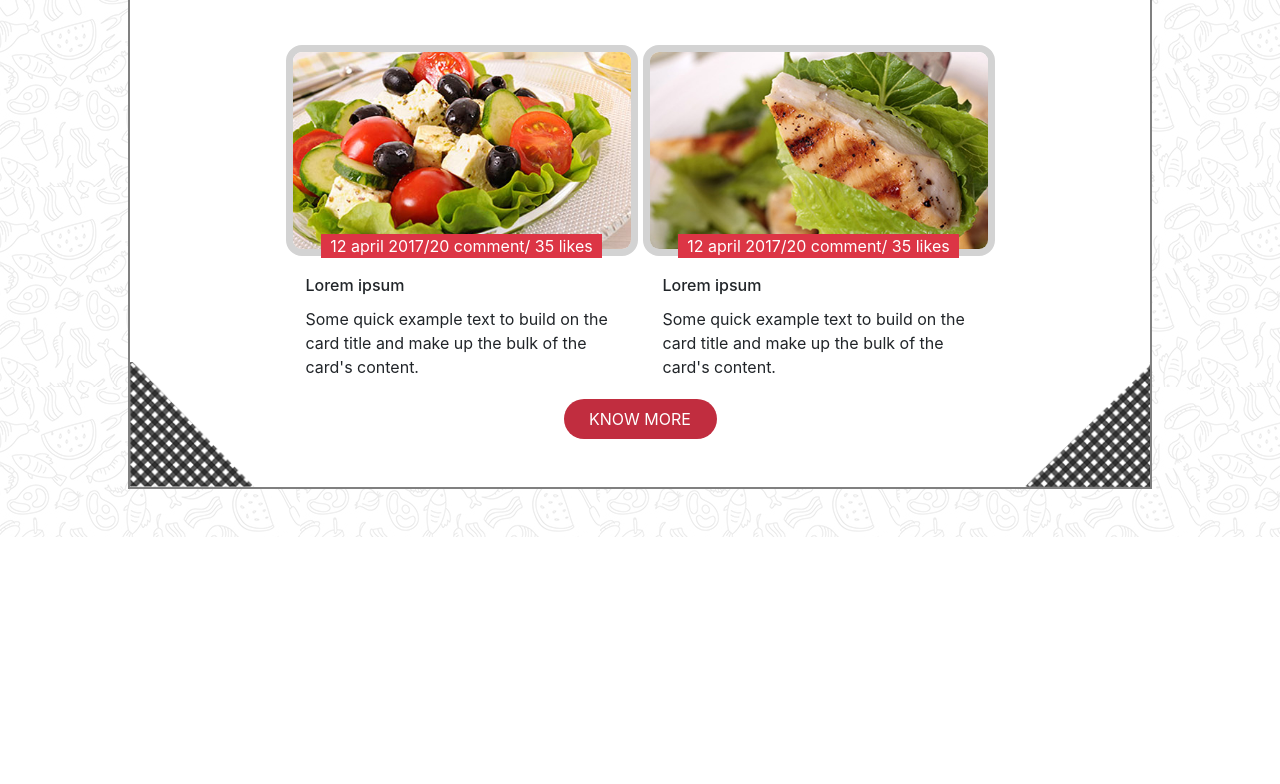
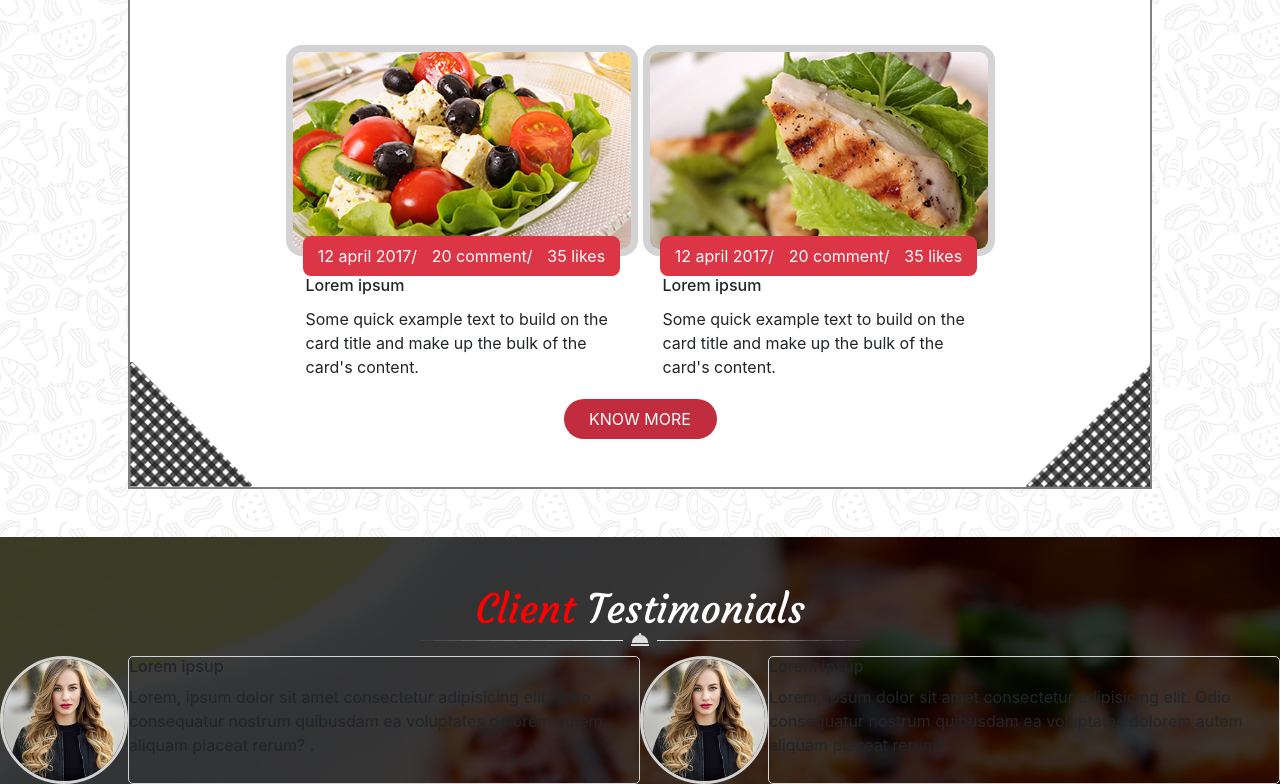
Before and after one commit to StanTheMan7/Site_Du_Chef, a website: page index.html in a window 1280 px wide. Shown: the part 4013-4797 px from the top of the page. Before the commit the page ends 4550 px from the top, so only its background shows below. Drawn offline with nearby package versions, Linux system fonts and the light colour scheme.

Commit message:
rajout de section clien-testimonials

```diff
--- a/index.html
+++ b/index.html
@@ -916,21 +916,27 @@
                 <div class="card d-flex flex-lg-column align-items-center " style="width: 22rem;">
 
                     <img src="./public/images/blog_img1.jpg" class="card-img-top" alt="...">
-                    <p class="bottomImg bg-danger text-lg-center w-80 text-white m-0 "><span>12 april 2017</span>/<span>20 comment</span>/ <span>35 likes</span> </p>
+                    <p class="bottomImg bg-danger text-lg-center w-90 text-white m-0 "><span>12 april 2017/</span>
+                        <span>20 comment/</span> <span> 35 likes</span>
+                    </p>
 
                     <div class="card-body">
                         <h6 class="card-title">Lorem ipsum</h6>
-                        <p class="card-text text-start">Some quick example text to build on the card title and make up the bulk of
+                        <p class="card-text text-start">Some quick example text to build on the card title and make up
+                            the bulk of
                             the card's content.</p>
                     </div>
                 </div>
                 <div class="card d-flex flex-lg-column align-items-center " style="width: 22rem;">
 
                     <img src="./public/images/blog_img2.jpg" class="card-img-top" alt="...">
-                    <p class="bottomImg bg-danger text-lg-center w-80 text-white m-0 "><span>12 april 2017</span>/<span>20 comment</span>/ <span>35 likes</span> </p>
+                    <p class="bottomImg bg-danger text-lg-center w-90 text-white m-0 "><span>12 april 2017/</span>
+                        <span>20 comment/</span> <span> 35 likes</span>
+                    </p>
                     <div class="card-body">
                         <h6 class="card-title">Lorem ipsum</h6>
-                        <p class="card-text text-start">Some quick example text to build on the card title and make up the bulk of
+                        <p class="card-text text-start">Some quick example text to build on the card title and make up
+                            the bulk of
                             the card's content.</p>
                     </div>
                 </div>
@@ -939,6 +945,38 @@
             <button type="submit" class="btn knowMore mb-lg-5">KNOW MORE</button>
 
     </section>
+    <section class="Contact">
+
+        <div class="client-testimonials d-flex flex-column align-items-center">
+            <h1 class="titreH1 mt-5 mb-0 text-center"> <span>Client</span> Testimonials</h1>
+            <img class="underH" src="./public/images/decoration_line.png" alt="">
+        </div>
+
+        <div class="info d-flex">
+            <div class="part1 d-flex">
+                <img src="./public/images/testimonial1.jpg" alt="">
+
+                <div class="text-behind">
+                    <h6>Lorem ipsup</h6>
+                    <p> Lorem, ipsum dolor sit amet consectetur adipisicing elit. Odio consequatur nostrum quibusdam ea
+                        voluptates dolorem autem aliquam placeat rerum?
+                        .</p>
+                </div>
+            </div>
+
+            <div class="part1 d-flex">
+                <img src="./public/images/testimonial1.jpg" alt="">
+
+                <div class="text-behind">
+                    <h6>Lorem ipsup</h6>
+                    <p> Lorem, ipsum dolor sit amet consectetur adipisicing elit. Odio consequatur nostrum quibusdam ea
+                        voluptates dolorem autem aliquam placeat rerum?
+                        .</p>
+                </div>
+            </div>
+
+        </div>
+    </section>
 
     <script src="./node_modules/jquery/dist/jquery.js"></script>
     <script src="./node_modules/bootstrap/dist/js/bootstrap.bundle.js"></script>
--- a/src/scss/modules/_sections.scss
+++ b/src/scss/modules/_sections.scss
@@ -275,9 +275,13 @@
                     border: 7px lightgray solid;
                 }
                 .bottomImg{
+                    display: flex;
                     position: absolute;
-                    bottom: 40%;
-
+                    bottom: 35%;
+                    height: 2.5rem;
+                    border-radius: 0.5rem;
+                    align-items: center;
+                    justify-content: space-evenly;
                 }
             }
         }
@@ -293,6 +297,40 @@
         border-radius: 25px;
     }
 
+
+}
+.Contact{
+    background-image: url(../images/testimonials_background.jpg);
+    background-repeat: no-repeat;
+
+    .client-testimonials{
+
+        width: 100%;
+            .titreH1{
+            font-family: 'Courgette', cursive;
+            color:white;
+                span{
+                    color: red;
+                }
+            }
+    }
+    .info{
+
+        .part1{
+
+            img{
+                height: 8rem;
+                width: 8rem;
+                border: lightgray 0.2rem solid;
+                border-radius: 50%;
+            }
+            .text-behind{
+                border:lightgray 1px solid;
+                border-radius: 5px;
+            }
+
+        }
+    }
 }
 .underH{
     margin-bottom:10px ;
```
Also changed, not shown: public/css/app.css, 1 other file.
